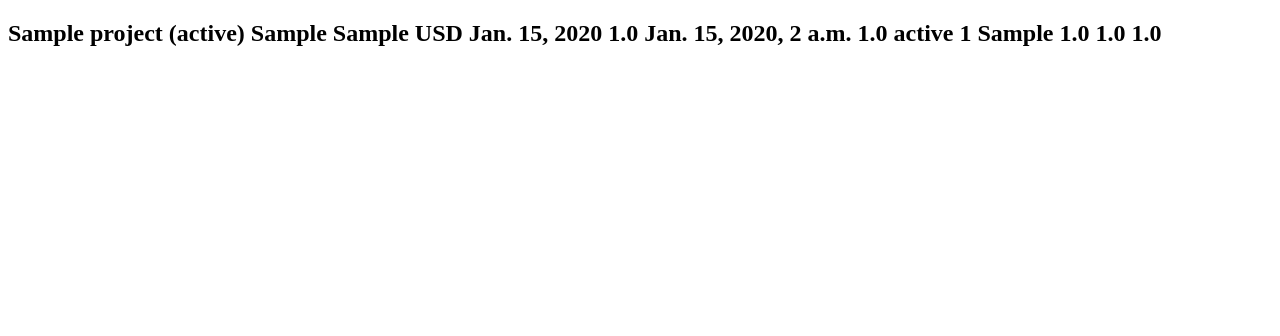
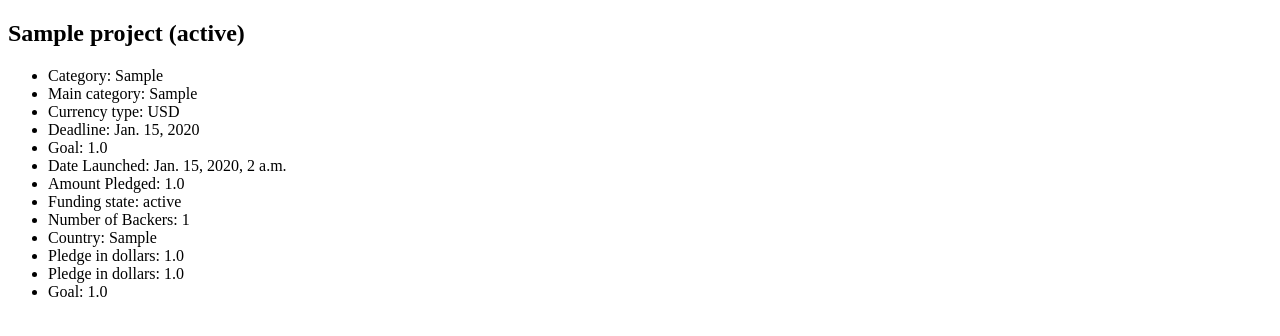
Before and after one commit to MthwBrwn/kick_starter_projects, a Django app: page /data/1 in a window 1280 px wide. Shown: the part 116-452 px from the top of the page. Run offline with Django 3.2, Linux system fonts and the light colour scheme; tables that the repository leaves empty hold one stand-in row (values such as "Sample post"); parts of the project's set-up code (start-up, migrations or seed data) failed here and were passed over.

Commit message:
changed templating structure

```diff
--- a/project_data/templates/detail_view.html
+++ b/project_data/templates/detail_view.html
@@ -6,22 +6,23 @@
 <div class="project_detail">
   <h2>
   {{ project.name }} ({{ project.state }})
+  </h2>
 
+  <ul>
+    <li>Category: {{project.category}}</li>
+    <li>Main category: {{project.main_category}}</li>
+    <li>Currency type: {{project.currency}}</li>
+    <li>Deadline: {{project.deadline}}</li>
+    <li>Goal: {{project.goal}}</li>
+    <li>Date Launched: {{project.launched}}</li>
+    <li>Amount Pledged: {{project.pledged}}</li>
+    <li>Funding state: {{project.state}}</li>
+    <li>Number of Backers: {{project.backers}}</li>
+    <li>Country: {{project.country}}</li>
+    <li>Pledge in dollars: {{project.usd_pledged}}</li>
+    <li>Pledge in dollars: {{project.usd_pledged_real}}</li>
+    <li>Goal: {{project.usd_goal_real}}</li>
+  </ul>
 
-  {{project.category}}
-  {{project.main_category}}
-  {{project.currency}}
-  {{project.deadline}}
-  {{project.goal}}
-  {{project.launched}}
-  {{project.pledged}}
-  {{project.state}}
-  {{project.backers}}
-  {{project.country}}
-  {{project.usd_pledged}}
-  {{project.usd_pledged_real}}
-  {{project.usd_goal_real}}
-
-  </h2>
 </div>
 {% endblock content %}
```
Also changed, not shown: requirements.txt (added, +60 -0 lines).
